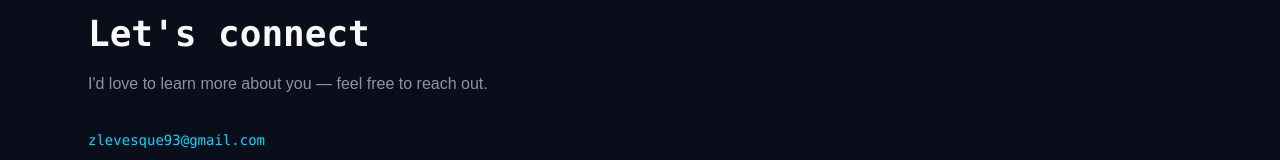
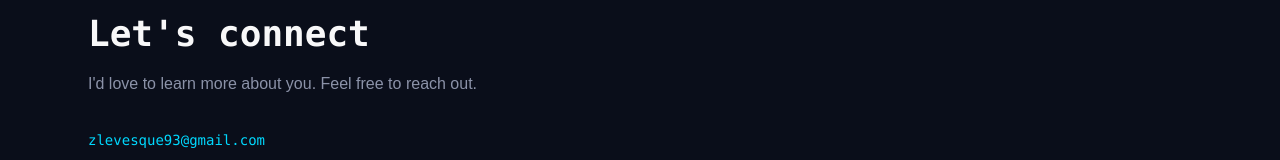
Before and after one commit to Zachary-Levesque/Portfolio, a Next.js app: page /contact in a window 1280 px wide. Shown: the part 127-287 px from the top of the page. Built offline with nearby package versions, Linux system fonts and the light colour scheme.

Commit message:
Update page.tsx

```diff
--- a/app/contact/page.tsx
+++ b/app/contact/page.tsx
@@ -16,7 +16,7 @@ export default function ContactPage() {
           Let&apos;s connect
         </h1>
         <p className="mt-4 leading-7 text-muted">
-          I&apos;d love to learn more about you — feel free to reach out.
+          I&apos;d love to learn more about you. Feel free to reach out.
         </p>
       </section>
 
```
